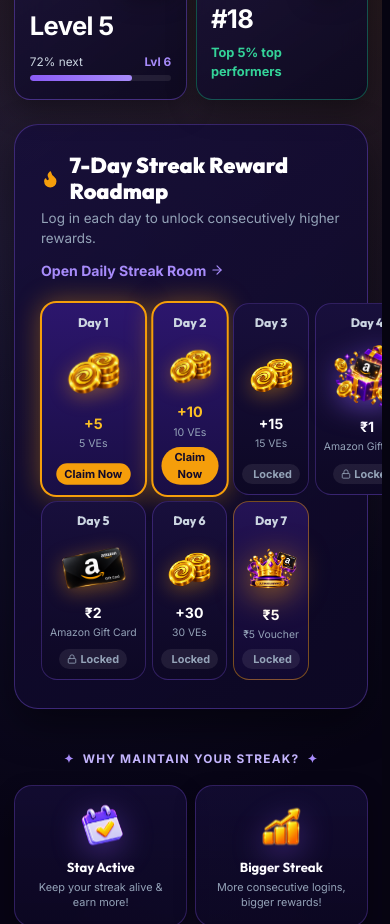
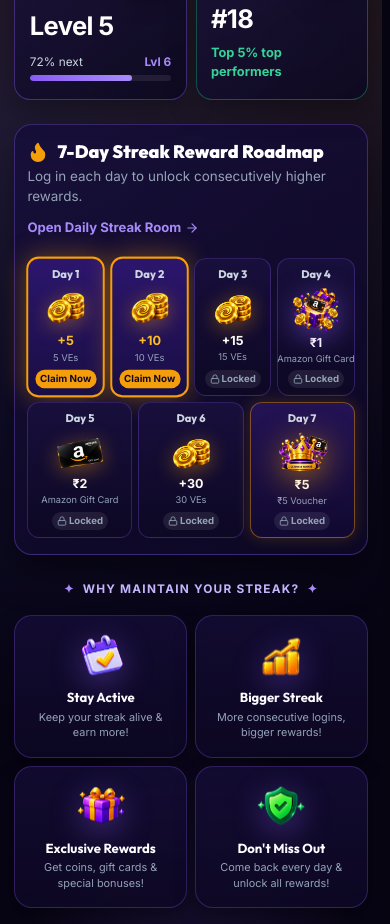
Before and after one commit to Sushilyadav597/VELoop-Rewards, a React (Vite) app in the folder frontend/: page /dashboard in a window 390 px wide. Shown: the part 920-1844 px from the top of the page. Built offline with nearby package versions, Linux system fonts and the light colour scheme; no server answers; sample sign-in values are in the browser's storage.

Commit message:
feat: add RewardCard module stylesheet and Dashboard page component

```diff
--- a/frontend/src/components/RewardCard.module.css
+++ b/frontend/src/components/RewardCard.module.css
@@ -6,6 +6,8 @@
   flex-direction: column;
   height: 100%;
   width: 100%;
+  min-width: 0;
+  box-sizing: border-box;
   border-radius: 18px;
   background: linear-gradient(180deg, #170f3f 0%, #0d0828 100%);
   border: 1.2px solid rgba(139, 92, 246, 0.28);
--- a/frontend/src/pages/Dashboard.jsx
+++ b/frontend/src/pages/Dashboard.jsx
@@ -401,17 +401,7 @@ export const Dashboard = () => {
 
             <button
               onClick={() => navigate('/daily-streak')}
-              style={{
-                background: 'transparent',
-                border: 'none',
-                color: '#A78BFA',
-                fontSize: '0.88rem',
-                fontWeight: 700,
-                cursor: 'pointer',
-                display: 'flex',
-                alignItems: 'center',
-                gap: '4px'
-              }}
+              className={styles.btnOpenStreakRoom}
             >
               Open Daily Streak Room <ArrowRight size={14} />
             </button>
@@ -427,6 +417,7 @@ export const Dashboard = () => {
               const asset = getRoadmapAsset(r.day);
 
               let itemClass = styles.roadmapDayItem;
+              if (r.day >= 5) itemClass += ` ${styles.roadmapDayItemRow2}`;
               if (isAvailable) itemClass += ` ${styles.roadmapDayActive}`;
               else if (isClaimed) itemClass += ` ${styles.roadmapDayClaimed}`;
               else if (isDay7) itemClass += ` ${styles.roadmapDayDay7}`;
@@ -446,14 +437,9 @@ export const Dashboard = () => {
                   <img
                     src={asset.src}
                     alt={asset.alt}
-                    className={`${styles.roadmapAssetImg} ${isAvailable ? 'anim-float' : ''}`}
-                    style={
-                      r.day === 4
-                        ? { height: '62px', filter: 'drop-shadow(0 6px 14px rgba(139, 92, 246, 0.6))' }
-                        : r.day === 7
-                        ? { height: '58px', filter: 'drop-shadow(0 6px 16px rgba(245, 158, 11, 0.65))' }
-                        : { filter: 'drop-shadow(0 4px 10px rgba(245, 158, 11, 0.4))' }
-                    }
+                    className={`${styles.roadmapAssetImg} ${
+                      r.day === 4 ? styles.assetImgDay4 : r.day === 7 ? styles.assetImgDay7 : ''
+                    } ${isAvailable ? 'anim-float' : ''}`}
                   />
 
                   <div>
--- a/frontend/src/pages/Dashboard.module.css
+++ b/frontend/src/pages/Dashboard.module.css
@@ -267,6 +267,28 @@
   box-shadow: 0 16px 40px rgba(0, 0, 0, 0.45);
 }
 
+@media (max-width: 991px) {
+  .roadmapCard {
+    padding: 1.35rem 1.15rem;
+    border-radius: 20px;
+    margin-bottom: 1.75rem;
+  }
+}
+
+@media (max-width: 540px) {
+  .roadmapCard {
+    padding: 1rem 0.75rem;
+    border-radius: 18px;
+    margin-bottom: 1.25rem;
+  }
+}
+
+@media (max-width: 360px) {
+  .roadmapCard {
+    padding: 0.85rem 0.5rem;
+  }
+}
+
 .roadmapHeader {
   display: flex;
   align-items: center;
@@ -274,6 +296,15 @@
   flex-wrap: wrap;
   gap: 12px;
   margin-bottom: 1.4rem;
+}
+
+@media (max-width: 540px) {
+  .roadmapHeader {
+    flex-direction: column;
+    align-items: flex-start;
+    gap: 8px;
+    margin-bottom: 1rem;
+  }
 }
 
 .roadmapTitle {
@@ -287,6 +318,39 @@
   gap: 10px;
 }
 
+@media (max-width: 540px) {
+  .roadmapTitle {
+    font-size: 1.12rem;
+    gap: 8px;
+  }
+}
+
+.btnOpenStreakRoom {
+  background: transparent;
+  border: none;
+  color: #A78BFA;
+  font-size: 0.88rem;
+  font-weight: 700;
+  cursor: pointer;
+  display: flex;
+  align-items: center;
+  gap: 4px;
+  padding: 4px 0;
+  transition: color 0.2s ease, transform 0.2s ease;
+}
+
+.btnOpenStreakRoom:hover {
+  color: #C4B5FD;
+  transform: translateX(2px);
+}
+
+@media (max-width: 540px) {
+  .btnOpenStreakRoom {
+    font-size: 0.82rem;
+  }
+}
+
+/* 7 Daily Cards Grid: Desktop 7-Col Row, Tablet/Mobile 12-Col Balanced Layout */
 .roadmapGrid {
   display: grid;
   grid-template-columns: repeat(7, 1fr);
@@ -296,18 +360,20 @@
 
 @media (max-width: 991px) {
   .roadmapGrid {
-    grid-template-columns: repeat(4, 1fr);
+    grid-template-columns: repeat(12, 1fr);
     gap: 8px;
-  }
-  .roadmapGrid > div:nth-child(n+5) {
-    grid-column: span 1;
   }
 }
 
 @media (max-width: 540px) {
   .roadmapGrid {
-    grid-template-columns: repeat(4, 1fr);
     gap: 6px;
+  }
+}
+
+@media (max-width: 380px) {
+  .roadmapGrid {
+    gap: 4px;
   }
 }
 
@@ -323,13 +389,49 @@
   align-items: center;
   justify-content: space-between;
   min-height: 140px;
+  min-width: 0; /* CRITICAL: Prevents track overflow in CSS Grid */
+  box-sizing: border-box;
+  width: 100%;
   transition: all 0.25s ease;
+}
+
+/* Tablet/Mobile Row Splitting: Row 1 = Days 1-4 (span 3), Row 2 = Days 5-7 (span 4) */
+@media (max-width: 991px) {
+  .roadmapDayItem {
+    grid-column: span 3; /* 4 items * 3 = 12 columns (100% full width) */
+    padding: 8px 6px;
+    min-height: 130px;
+    border-radius: 14px;
+  }
+  .roadmapDayItemRow2 {
+    grid-column: span 4; /* 3 items * 4 = 12 columns (100% full width, balanced) */
+  }
+}
+
+@media (max-width: 540px) {
+  .roadmapDayItem {
+    padding: 7px 4px;
+    min-height: 116px;
+    border-radius: 12px;
+  }
+}
+
+@media (max-width: 360px) {
+  .roadmapDayItem {
+    padding: 6px 3px;
+    min-height: 106px;
+    border-radius: 10px;
+  }
 }
 
 .roadmapDayItem:hover {
   transform: translateY(-3px);
   border-color: rgba(139, 92, 246, 0.6);
   box-shadow: 0 8px 24px rgba(0, 0, 0, 0.45);
+}
+
+.roadmapDayItem:active {
+  transform: scale(0.97);
 }
 
 .roadmapDayActive {
@@ -347,6 +449,7 @@
 .roadmapDayDay7 {
   border: 1.5px solid rgba(245, 158, 11, 0.45);
   background: linear-gradient(180deg, #241355 0%, #110930 100%);
+  box-shadow: 0 0 16px rgba(245, 158, 11, 0.2);
 }
 
 .roadmapDayLabel {
@@ -354,16 +457,76 @@
   font-weight: 800;
   font-family: var(--font-heading);
   color: #cbd5e1;
-  margin-bottom: 4px;
+  margin-bottom: 2px;
+  white-space: nowrap;
+}
+
+@media (max-width: 540px) {
+  .roadmapDayLabel {
+    font-size: 0.68rem;
+  }
+}
+
+@media (max-width: 360px) {
+  .roadmapDayLabel {
+    font-size: 0.62rem;
+  }
 }
 
 .roadmapAssetImg {
-  height: 52px;
+  height: 50px;
   width: auto;
   max-width: 90%;
   object-fit: contain;
-  margin: 6px 0;
+  margin: 4px 0;
+  filter: drop-shadow(0 4px 10px rgba(245, 158, 11, 0.4));
   transition: transform 0.25s ease;
+}
+
+.assetImgDay4 {
+  height: 58px;
+  filter: drop-shadow(0 6px 14px rgba(139, 92, 246, 0.6));
+}
+
+.assetImgDay7 {
+  height: 54px;
+  filter: drop-shadow(0 6px 16px rgba(245, 158, 11, 0.65));
+}
+
+@media (max-width: 991px) {
+  .roadmapAssetImg {
+    height: 44px;
+  }
+  .assetImgDay4 {
+    height: 50px;
+  }
+  .assetImgDay7 {
+    height: 48px;
+  }
+}
+
+@media (max-width: 540px) {
+  .roadmapAssetImg {
+    height: 38px;
+  }
+  .assetImgDay4 {
+    height: 44px;
+  }
+  .assetImgDay7 {
+    height: 42px;
+  }
+}
+
+@media (max-width: 360px) {
+  .roadmapAssetImg {
+    height: 32px;
+  }
+  .assetImgDay4 {
+    height: 36px;
+  }
+  .assetImgDay7 {
+    height: 34px;
+  }
 }
 
 .roadmapDayItem:hover .roadmapAssetImg {
@@ -375,6 +538,20 @@
   font-weight: 900;
   color: #ffffff;
   margin-bottom: 2px;
+  line-height: 1.1;
+  white-space: nowrap;
+}
+
+@media (max-width: 540px) {
+  .roadmapDayValue {
+    font-size: 0.78rem;
+  }
+}
+
+@media (max-width: 360px) {
+  .roadmapDayValue {
+    font-size: 0.72rem;
+  }
 }
 
 .roadmapDaySubtitle {
@@ -386,15 +563,49 @@
   max-width: 100%;
 }
 
+@media (max-width: 540px) {
+  .roadmapDaySubtitle {
+    font-size: 0.58rem;
+  }
+}
+
+@media (max-width: 360px) {
+  .roadmapDaySubtitle {
+    font-size: 0.52rem;
+  }
+}
+
 .roadmapStatusBadge {
-  margin-top: 6px;
+  margin-top: 5px;
   font-size: 0.68rem;
   font-weight: 800;
   border-radius: 999px;
   padding: 2px 8px;
   display: inline-flex;
   align-items: center;
+  justify-content: center;
   gap: 3px;
+  max-width: 100%;
+  white-space: nowrap;
+  box-sizing: border-box;
+}
+
+@media (max-width: 540px) {
+  .roadmapStatusBadge {
+    font-size: 0.6rem;
+    padding: 2px 5px;
+    gap: 2px;
+    margin-top: 4px;
+  }
+}
+
+@media (max-width: 360px) {
+  .roadmapStatusBadge {
+    font-size: 0.54rem;
+    padding: 1.5px 3.5px;
+    gap: 1px;
+    margin-top: 3px;
+  }
 }
 
 /* --------------------------------------------------------------------------
```
